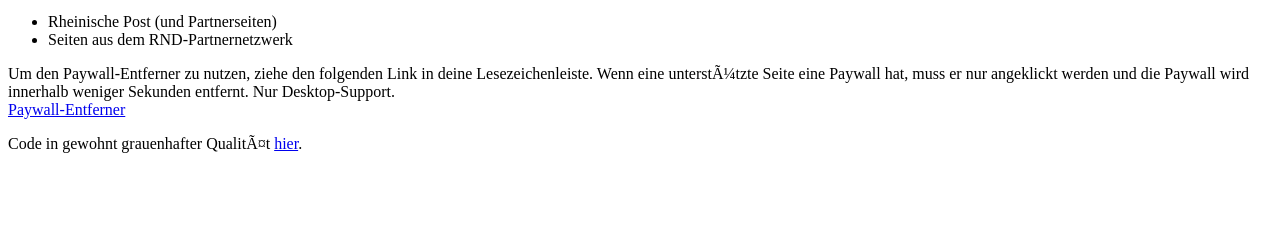
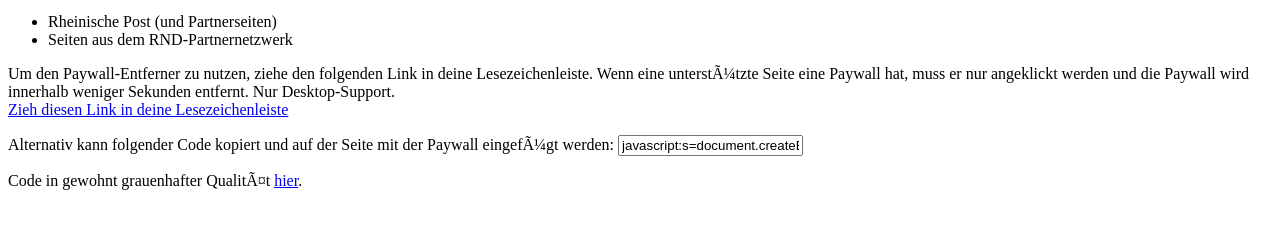
Before and after one commit to Netzdenunziant/Netzdenunziant.github.io, a plain HTML site: page unpaywall/index.html in a window 1280 px wide. Shown: the part 101-330 px from the top of the page. Drawn offline with Linux system fonts and the light colour scheme.

Commit message:
Code pasting

```diff
--- a/unpaywall/index.html
+++ b/unpaywall/index.html
@@ -14,10 +14,12 @@
 		</p>
 		<p>
 			Um den Paywall-Entferner zu nutzen, ziehe den folgenden Link in deine Lesezeichenleiste. Wenn eine unterstützte Seite eine Paywall hat, muss er nur angeklickt werden und die Paywall wird innerhalb weniger Sekunden entfernt. Nur Desktop-Support.<br/>
-			<a href="javascript:s=document.createElement('script');s.src='https://netzdenunziant.github.io/unpaywall/script.js';s.setAttribute('charset', 'UTF-8');document.body.appendChild(s);">Paywall-Entferner</a>
+			<a id="link" href="javascript:s=document.createElement('script');s.src='https://netzdenunziant.github.io/unpaywall/script.js';s.setAttribute('charset','UTF-8');document.body.appendChild(s);">Zieh diesen Link in deine Lesezeichenleiste</a>
 		</p>
+		<p>Alternativ kann folgender Code kopiert und auf der Seite mit der Paywall eingefügt werden: <input type="text" id="code" onclick="this.select();" onfocus="this.select();" readonly /></p>
 		<p>
 			Code in gewohnt grauenhafter Qualität <a href="https://github.com/Netzdenunziant/Netzdenunziant.github.io/tree/master/unpaywall">hier</a>.
 		</p>
+		<script>document.querySelector('#code').value = document.querySelector('#link').href;</script>
 	</body>
 </html>
```
